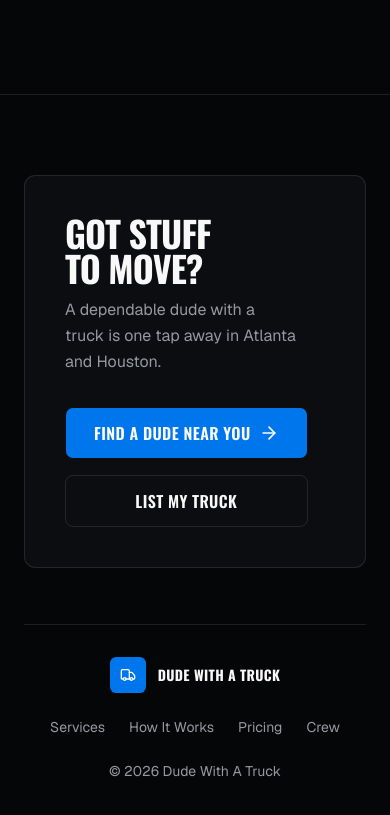
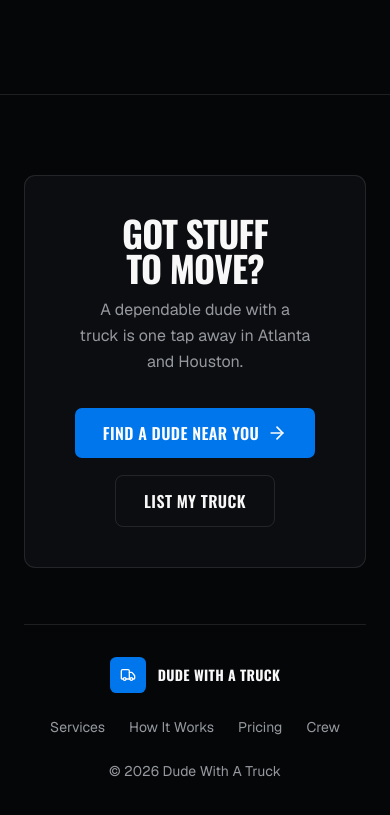
Before and after one commit to tamelastrandz/v0-dude-with-a-truck-app, a Next.js app: page / in a window 390 px wide. Shown: the part 8538-9353 px from the top of the page. Built offline with nearby package versions, Linux system fonts and the light colour scheme.

Commit message:
feat: center align footer content and adjust text alignment

```diff
--- a/components/cta-footer.tsx
+++ b/components/cta-footer.tsx
@@ -6,16 +6,16 @@ export function CtaFooter() {
   return (
     <footer className="border-t border-border">
       <div className="mx-auto max-w-7xl px-6 py-20 lg:px-8">
-        <div className="flex flex-col items-start justify-between gap-8 rounded-xl border border-border bg-card p-10 lg:flex-row lg:items-center">
+        <div className="flex flex-col items-center justify-between gap-8 rounded-xl border border-border bg-card p-10 text-center lg:flex-row lg:items-center lg:text-left">
           <div>
             <h2 className="font-heading text-balance text-4xl font-bold uppercase leading-[0.95] tracking-tight text-foreground lg:text-5xl">
               Got Stuff To Move?
             </h2>
-            <p className="mt-3 max-w-md text-pretty leading-relaxed text-muted-foreground">
+            <p className="mx-auto mt-3 max-w-md text-pretty leading-relaxed text-muted-foreground lg:mx-0">
               A dependable dude with a truck is one tap away in Atlanta and Houston.
             </p>
           </div>
-          <div className="flex flex-col gap-4 sm:flex-row">
+          <div className="flex w-full flex-col items-center gap-4 sm:w-auto sm:flex-row">
             <a
               href="#crew"
               className={cn(
```
